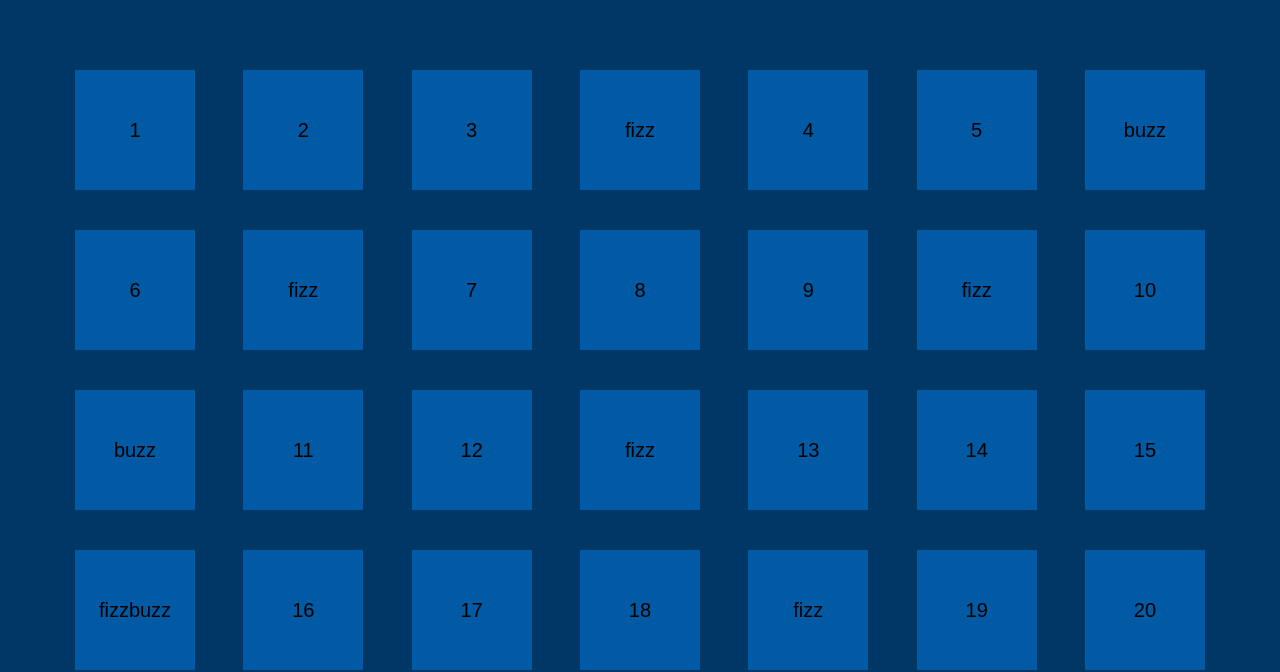
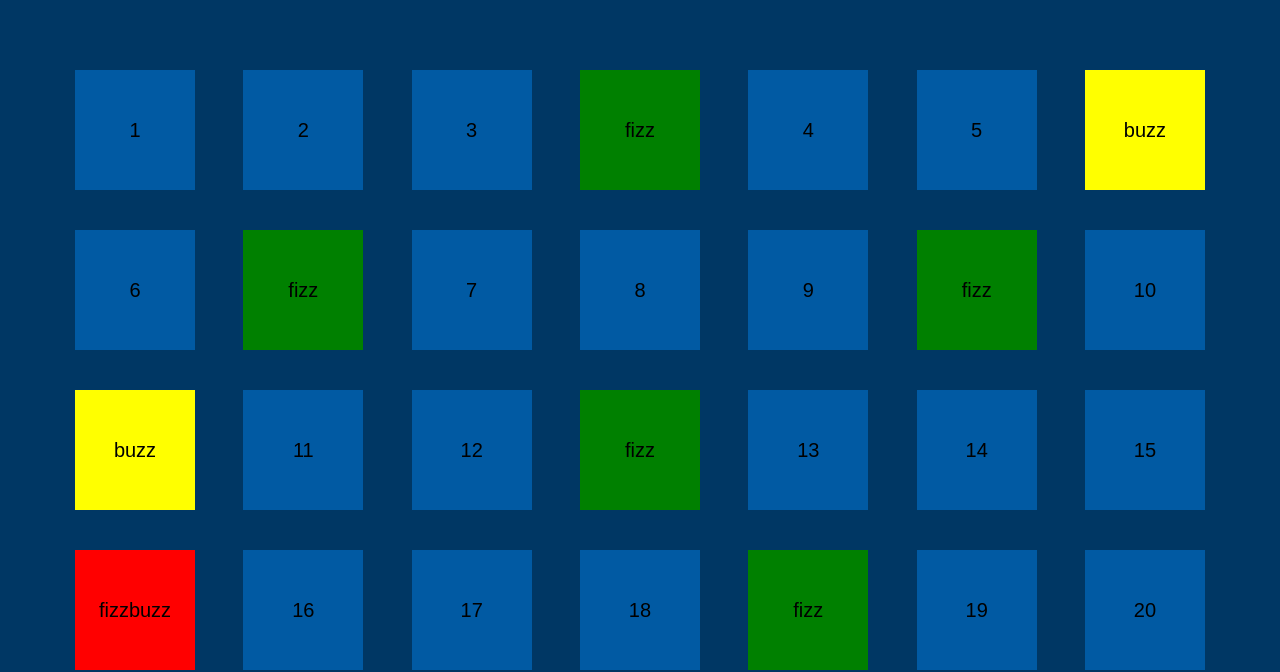
Before and after one commit to Dario0199/js-fizzbuzzdom, a plain HTML site: page index.html in a window 1280 px wide. Shown: the part 149-821 px from the top of the page. Drawn offline with Linux system fonts and the light colour scheme.

Commit message:
color BG

```diff
--- a/js/main.js
+++ b/js/main.js
@@ -4,11 +4,11 @@ for (let i = 1; i <= 100; i++){
     box.innerHTML += `<div class= "number number-${i}">${i}</div>`;
 
     if ( (i % 3 == 0) && (i % 5 == 0) ){
-        box.innerHTML += `<div class= "number number-${i}">fizzbuzz</div>`;
+        box.innerHTML += `<div class= "number number-${i} box bg-red">fizzbuzz</div>`;
     } else if(i % 3 == 0) {
-        box.innerHTML += `<div class= "number number-${i} bg-green">fizz</div>`;
+        box.innerHTML += `<div class= "number number-${i} box bg-green">fizz</div>`;
     } else if (i % 5 == 0){
-        box.innerHTML += `<div class= "number number-${i}">buzz</div>`;
+        box.innerHTML += `<div class= "number number-${i} box bg-yellow">buzz</div>`;
     }  else {
     }
 }
--- a/style.css
+++ b/style.css
@@ -29,14 +29,14 @@ h1{
     color: black;
 }
 
-.bg-green{
+.box .bg-green{
     background: green;
 }
 
-.bg-yellow{
+.box .bg-yellow{
     background: yellow;
 }
 
-.bg-red{
+.box .bg-red{
     background: red;
 }
```
